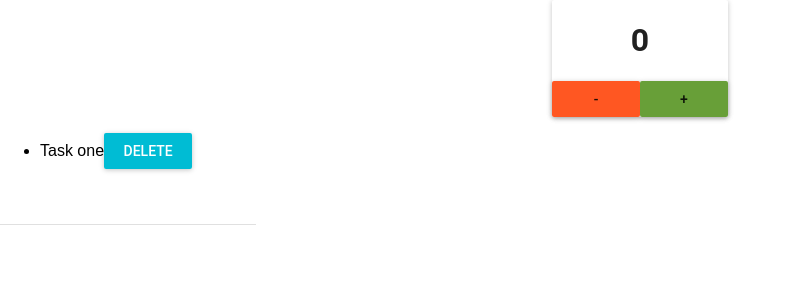
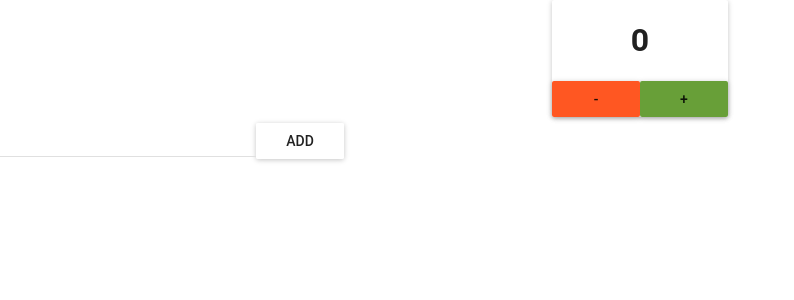
Before and after one commit to madzia89/reduxone, a React (Create React App) app: page / in a window 1280 px wide. Shown: the top 300 px of the page, without its empty margins (0-794 px from the left). Built offline with nearby package versions, Linux system fonts and the light colour scheme.

Commit message:
add onClick

```diff
--- a/src/Components/ToDoList.js
+++ b/src/Components/ToDoList.js
@@ -1,10 +1,24 @@
 import React, {Component} from 'react'
 import {connect} from 'react-redux'
 import TextField from 'material-ui/TextField'
-import {add, del} from "../state/todos"
+import {add, del, newTaskText} from "../state/todos"
 import RaisedButton from 'material-ui/RaisedButton'
 
 const ToDo = (props) => (
+    <div>
+        <div>
+            <TextField
+                name={'addTasks'}
+                onChange={props.onNewTaskChange}
+                value={props.newTaskText}
+
+            />
+            <RaisedButton
+                name={'addText'}
+                label={'ADD'}
+                onClick={() => props.addValue()}
+            />
+        </div>
         <div>
             <ul>
                 {props.tasks.map((task, i) => (
@@ -12,6 +26,9 @@ const ToDo = (props) => (
                         {task.text}
                         {<RaisedButton
                             name={'deleteTask'}
+                            //poniżej wywpłujemy funkcję z eventem czyli (), to oznacza ze ta funkca wywoła sę tylko z eventem
+                            // czyli kliknięciem, bez tegonie ma eventu więc funkcja nie zadziała,
+                            // w tym zapisie kliknięcie uruchamia funkcję która wywoła funkcję z indexem
                             onClick={() => props.remove(i)}
                             label={'delete'}
                             primary={true}
@@ -20,19 +37,19 @@ const ToDo = (props) => (
                 ))}
 
             </ul>
-        <TextField
-            name={'addTasks'}
-        />
-
+        </div>
     </div>
 )
 
 const mapStateToProps = state => ({
-    tasks: state.todos
+    tasks: state.todos.tasks,
+    newTaskText: state.todos.newTaskText
 })
 
 const mapDispatchToProps = dispatch => ({
-    remove: (index) => dispatch(del(index))
+    remove: (index) => dispatch(del(index)),
+    addValue: () => dispatch(add()),
+    onNewTaskChange: (event, value) => dispatch(newTaskText(value))
 })
 
 export default connect(
--- a/src/state/todos.js
+++ b/src/state/todos.js
@@ -1,23 +1,42 @@
 const ADD = 'todos/ADD'
 const DEL = 'todos/DELETE'
+const NEW_TASK_TEXT = 'todos/NEW_TASK_TEXT'
 
-export const add = (taskText) => ({type: ADD, taskText})
+export const add = () => ({type: ADD})
 export const del = (index) => ({type: DEL, index}) //index bo będziemy usuwać po indexie
+export const newTaskText = (newText) => ({type: NEW_TASK_TEXT, newText}) //index bo będziemy usuwać po indexie
 
 
-const initialState = []
+const initialState = {
+    tasks: [],
+    newTaskText: ''
+}
 
 export default (state = initialState, action) => {
     switch (action.type) {
+        case NEW_TASK_TEXT:
+            return {
+                    ...state,
+                    newTaskText: action.newText
+                }
         case ADD:
-            return action.taskText ?  //to mówi, że jeżeli action.taskText istnieje to ma zrobić concata, a jeżeli nie to ma zwrócić stan
-                state.concat({ //zwracamy nową tablicę łączącą stan z taskText i właściwością completed
-                    text: action.taskText,
-                    completed: false
-                })
+            return state.newTaskText ?  //to mówi, że jeżeli action.taskText istnieje to ma zrobić concata, a jeżeli nie to ma zwrócić stan
+                {
+                    ...state,
+                    newTaskText: '',
+                    tasks: state.tasks.concat({
+                        text: state.newTaskText,
+                        completed: false
+                    })
+                }
                 : state
+
         case DEL:
-            return state.filter((task, index) => index !== action.index)
+            return {
+                ...state,
+                tasks:
+                    state.tasks.filter((task, index) => index !== action.index)
+            }
         default:
             return state
 
--- a/src/store.js
+++ b/src/store.js
@@ -21,7 +21,7 @@ window.dec = (value) => store.dispatch(dec(value))
 
 window.addTask = (taskText) => store.dispatch(add(taskText))
 window.delTask = (index) => store.dispatch(del(index))
-store.dispatch(add('Task one'))
+
 
 // store.dispatch(incCounter2())
 // store.dispatch(decCounter2())
```
Lines whose indentation alone changed are shown as unchanged.
